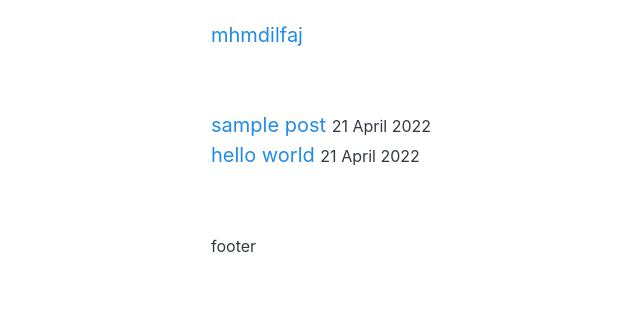
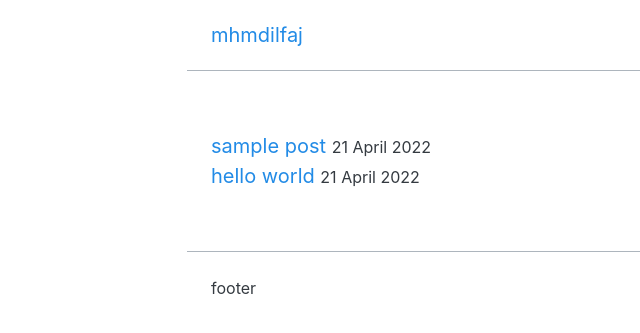
Before and after one commit to mhmdilfaj/mhmdilfaj.github.io, a Jekyll site: the page built from index.html, in a window 1280 px wide. Shown: the top 333 px of the page, without its empty margins (153-793 px from the left). Built offline with Jekyll 4.4.1, drawn with Linux system fonts in a browser that asks for light colours.

Commit message:
Update default.html

```diff
--- a/_layouts/default.html
+++ b/_layouts/default.html
@@ -15,13 +15,13 @@
     <link rel="stylesheet" href="{{ 'assets/stylesheet.css' | relative_url }}">
   </head>
   <body>
-    <header class="container pt-1 pb-3">
-      <a href="{{ site.baseurl | relative_url }}" alt="" class="">{{ site.title }}</a>
+    <header class="container mt-1 mb-3 pb-1 border-bottom">
+      <a href="/" alt="" class="">{{ site.title }}</a>
     </header>
     <main>
       {{ content }}
     </main>
-    <footer class="container pt-3 pb-3">
+    <footer class="container mt-3 mb-3 pt-1 border-top">
       <small>footer</small>
     </footer>
   </body>
```
